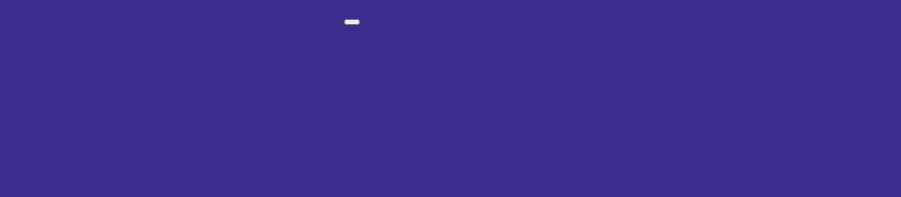
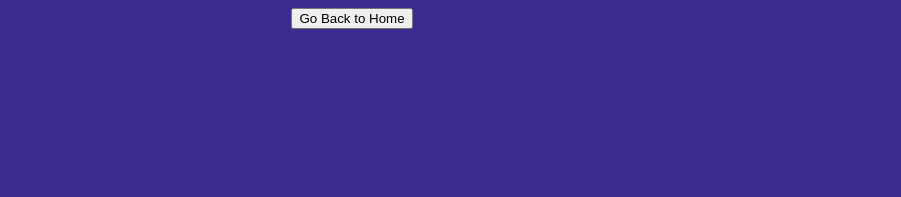
Before and after one commit to theAvion/research, a plain HTML site: page employee.html in a window 1280 px wide. Shown: the top 197 px of the page, without its empty margins (288-1189 px from the left). Drawn offline with Linux system fonts and the light colour scheme.

Commit message:
Update employee.html

```diff
--- a/employee.html
+++ b/employee.html
@@ -72,8 +72,7 @@
 
 
       </div>
-  <center><a href="index.html"><button value="Go Back to Home"></button></center>
-
+  <center><a href="index.html"><button value="Go Back to Home">Go Back to Home</button></center>
 
 
       <!-- ----------------------------- IMPORTS & FIREBASE CONFIGURATION ------------------------------ -->
```
